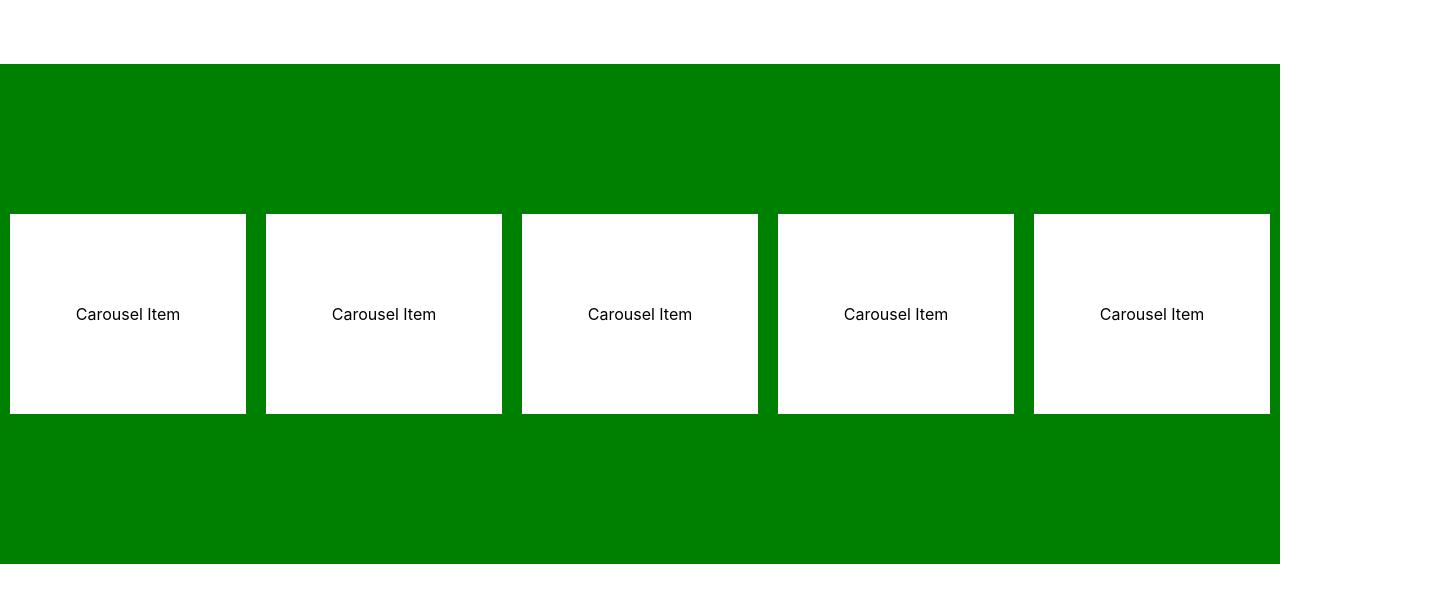
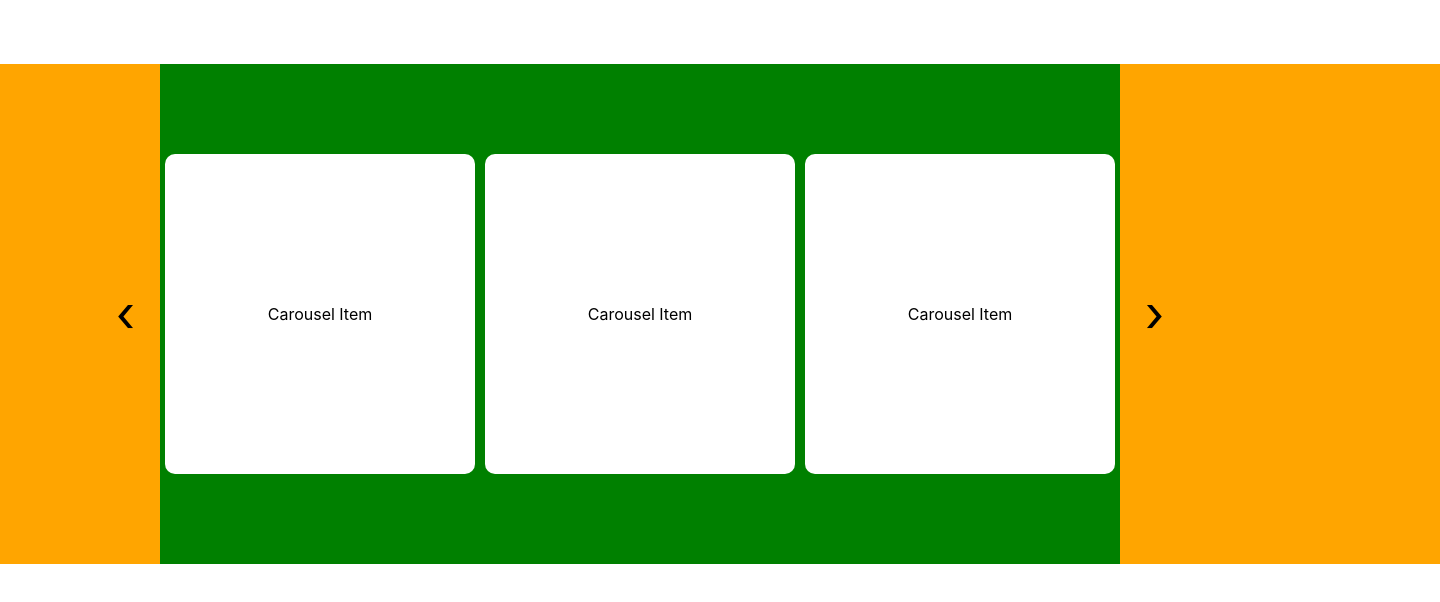
Before and after one commit to wontwon/bux-react, a React (Create React App) app: page / in a window 1280 px wide. Shown: the top 602 px of the page, 1440 px wide, since content can reach past the window. Built offline with nearby package versions, Linux system fonts and the light colour scheme.

Commit message:
Update UI to use only 4 panels

```diff
--- a/src/shared/carousel/components/CarouselItem.js
+++ b/src/shared/carousel/components/CarouselItem.js
@@ -1,18 +1,25 @@
+// node modules
 import React from "react";
 import styled from "styled-components"
 
-const StyledCarouselItemContainer = styled.div`
+// internal imports
+import { PANEL_COUNT } from "../constants";
+
+const StyledContainer = styled.div`
   display: flex;
   justify-content: center;
   align-items: center;
-  height: 200px;
-  width: calc(100% / 5);
+  width: calc(100vw / ${PANEL_COUNT});
+  height: calc(100vw / ${PANEL_COUNT});
   background: white;
-  margin: 10px;
+  margin: 5px;
+  border-radius: 10px;
 `
 
- export const CarouselItem = () => {
-  return <StyledCarouselItemContainer>
+const CarouselItem = () => {
+  return <StyledContainer>
     Carousel Item
-  </StyledCarouselItemContainer>
- };
+  </StyledContainer>
+};
+
+export default CarouselItem;
--- /dev/null
+++ b/src/shared/carousel/components/CarouselNavBtn.js
@@ -0,0 +1,26 @@
+import React from "react";
+import styled from "styled-components";
+
+const StyledContainer = styled.div`
+  padding: 25px;
+  font-size: 30px;
+`
+
+const StyledBtn = styled.div`
+  font-size: 50px;
+  cursor: pointer;
+`
+
+const CarouselNavBtn = ({isRight}) => {
+  const btnIcon = isRight ? "›" : "‹";
+
+  const handleClick = () => {
+    alert('do something')
+  }
+
+  return <StyledContainer>
+    <StyledBtn>{btnIcon}</StyledBtn>
+  </StyledContainer>
+}
+
+export default CarouselNavBtn
--- a/src/shared/carousel/components/CarouselNavButton.js
+++ /dev/null
@@ -1,5 +0,0 @@
-import React from "react";
-
-export const CarouselNavBtn = () => {
-  return <div>Nav Button</div>
-}
--- /dev/null
+++ b/src/shared/carousel/components/CarouselNavPanel.js
@@ -0,0 +1,24 @@
+// node modules
+import React from "react";
+import styled from "styled-components";
+
+// internal imports
+import { PANEL_COUNT } from "../constants";
+import CarouselNavBtn from "./CarouselNavBtn";
+
+const StyledContainer = styled.div`
+  display: flex;
+  align-items: center;
+  justify-content: ${props => props.isRight ? 'flex-start' : 'flex-end'};
+  height: 100%;
+  width: calc(100vw / ${PANEL_COUNT});
+  background: orange;
+`;
+
+const CarouselNavPanel = (props) => {
+  return <StyledContainer isRight={props.isRight}>
+    <CarouselNavBtn {...props} />
+  </StyledContainer>
+};
+
+export default CarouselNavPanel
--- /dev/null
+++ b/src/shared/carousel/components/index.js
@@ -0,0 +1,9 @@
+import CarouselItem from "./CarouselItem";
+import CarouselNavBtn from "./CarouselNavBtn";
+import CarouselNavPanel from "./CarouselNavPanel";
+
+export {
+  CarouselItem,
+  CarouselNavBtn,
+  CarouselNavPanel
+}
--- a/src/shared/carousel/index.js
+++ b/src/shared/carousel/index.js
@@ -3,26 +3,44 @@ import React from "react";
 import styled from "styled-components";
 
 // internal imports
-import { CarouselItem } from "./components/CarouselItem";
+import { CarouselItem, CarouselNavPanel } from "./components";
+import { PANEL_COUNT } from "./constants";
 
-const StyledCarouselContainer = styled.div`
+const StyledContainer = styled.div`
   display: flex;
   flex-direction: row;
   align-items: center;
   height: 500px;
   width: 100%;
   background: green;
-
+  position: relative;
+  padding-left: calc(100vw / ${PANEL_COUNT})
 `
 
+const TestContainer = styled.div`
+ position: absolute;
+ display: flex;
+ left: 0;
+ width: 100%;
+ height: 100%;
+ justify-content: space-between;
+`
+
+const CarouselNavContainer = () => {
+  return <TestContainer>
+    <CarouselNavPanel/>
+    <CarouselNavPanel isRight />
+  </TestContainer>
+}
+
 const Carousel = () => {
-  return <StyledCarouselContainer>
+  return <StyledContainer>
+    <CarouselNavContainer />
     <CarouselItem />
     <CarouselItem />
     <CarouselItem />
     <CarouselItem />
-    <CarouselItem />
-  </StyledCarouselContainer>
+  </StyledContainer>
 }
 
 export default Carousel
```
